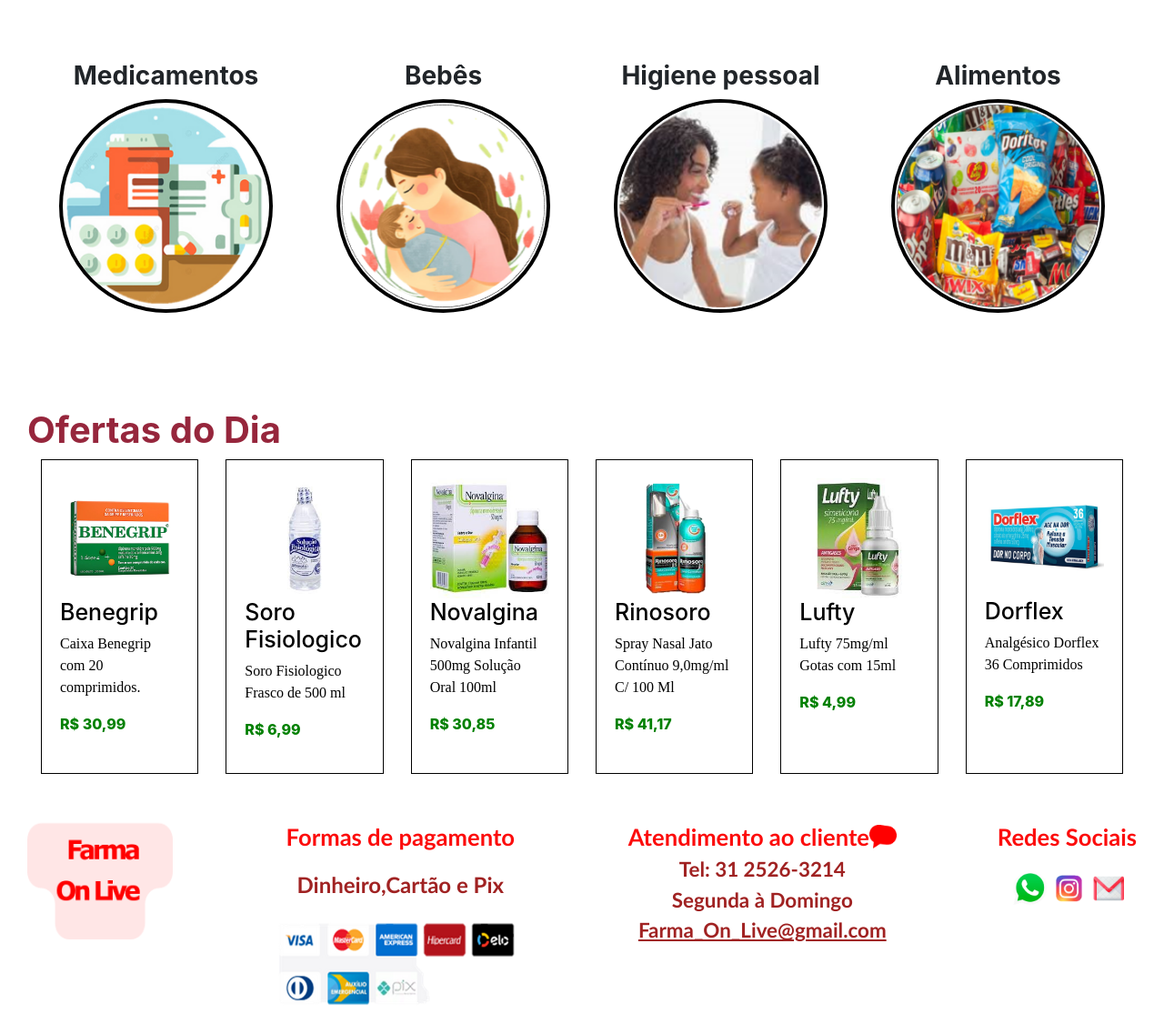
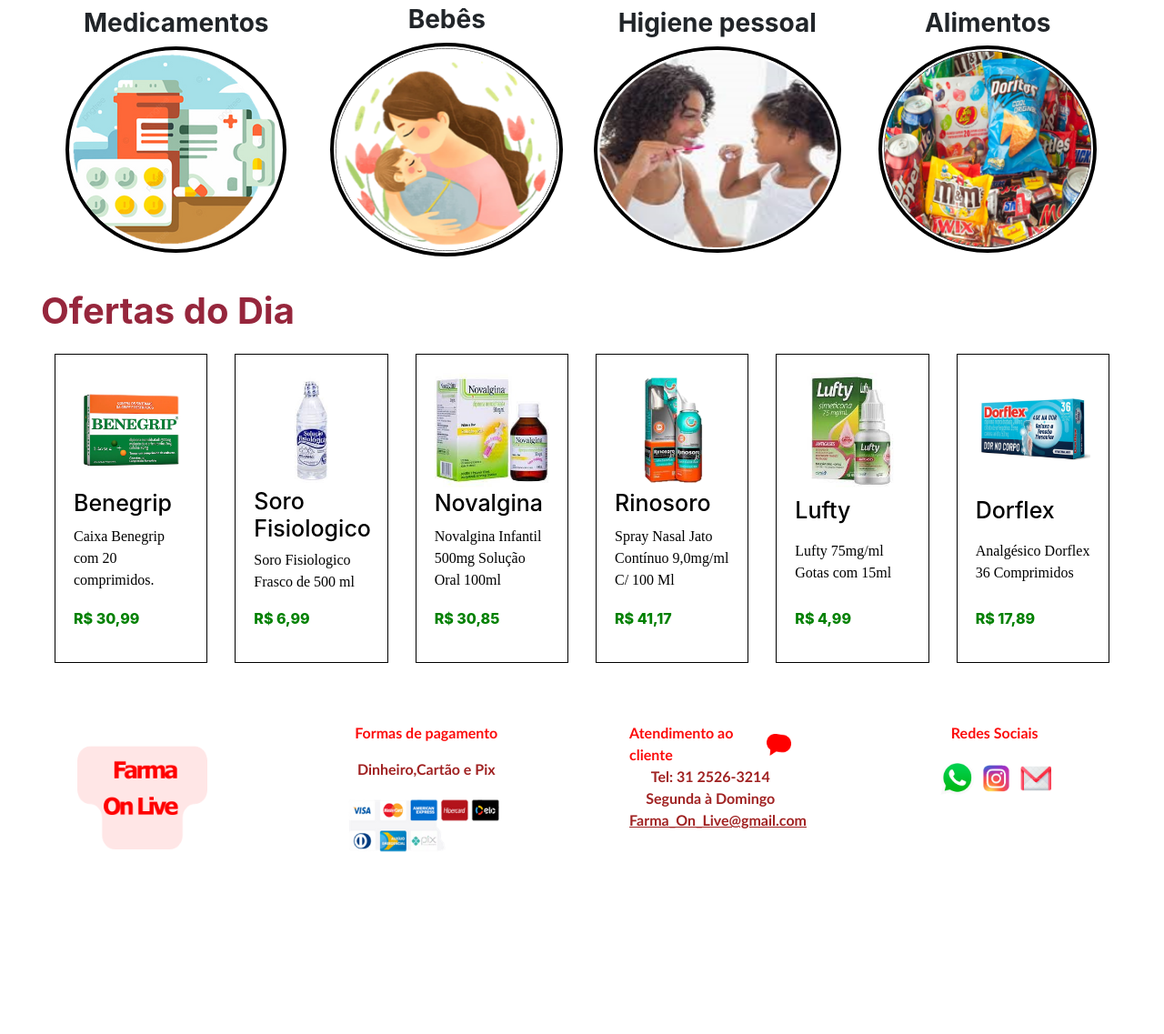
Before and after one commit to Didira123/html, a plain HTML site: page UC12/Projeto Integrador/telas/index.html in a window 1280 px wide. Shown: the part 961-2098 px from the top of the page at 91% size. After the commit the page ends 1948 px from the top, so only its background shows below. Drawn offline with nearby package versions, Linux system fonts and the light colour scheme.

Commit message:
site mais responsivo

```diff
--- a/UC12/Projeto Integrador/css/home.css
+++ b/UC12/Projeto Integrador/css/home.css
@@ -2,8 +2,8 @@
     scroll-behavior: smooth;
 }
 a{
-cursor: pointer;
-width: 100%;
+    cursor: pointer;
+    height: 100%;
 }
 .listMenu li a > img {
     width: 100%;
@@ -17,12 +17,13 @@
 }
 .navegacao{
     display: flex;
-    /* justify-content: space-between; */
+    justify-content: space-between;
     align-items: center;
     height: 138px;
 }
 .logo-barraNav{
     width: 60%;
+    height: 100%;
     display: flex;
     flex-flow: row nowrap;
     justify-content: space-around;
@@ -31,10 +32,14 @@
 .logo{
     /* display: inline-block; */
     flex-basis: 5;
-    width: 180px;
+    width: 100%;
+    height: 100%;
 }
 .logo-imagem{
-    width:100%;
+    width: 100%;
+    height: 100%;
+    padding: 5px;
+    box-sizing: border-box;
 }
 /* .barraNav{
     flex-grow: 1;
@@ -93,7 +98,7 @@
     margin-left: 0;
     display: none;
     justify-content: flex-end;
-    width: 25%;
+    /* width: 25%; */
 }
 .dropleft-MEU{
     top:-16px !important;
@@ -199,7 +204,6 @@
     object-position: 0 37%;
 }
 .imagemC3{
-    /* object-fit: fill; */
     object-position: 0 40%;
 }
 .linkSetaEsquerda{
@@ -238,8 +242,8 @@
     background-color: rgb(221, 201, 21);
 }
 .categorias{
-    height: 400px;
-    margin-bottom: 100px;
+    height: 100%;
+    /* margin-bottom: 100px; */
 }
 
 .subtitulos{
@@ -255,9 +259,11 @@
     align-items: center;
 }
 .item-categoria{
+    height: 100%;
+    padding: 0 1% 3%;
     display: flex;
     flex-flow: column nowrap;
-    justify-content: center;
+    justify-content: space-evenly;
     align-items: center;
 }
 .titulo-item-categoria{
@@ -270,12 +276,13 @@
 .imagem-item-categoria img{
     border-radius: 100%;
     border: 4px solid black;
-    width:235px;
-    height: 235px;
+    width:100%;
+    height: 100%;
 }
 /*///////////////////////////*/
 .borda{
-    flex-shrink: 1;
+    padding-top: 15px;
+    padding-bottom: 15px;
 }
 .borda > div{
     padding: 20px;
@@ -284,6 +291,9 @@
     border-width: 1px;
     box-sizing: border-box;
     height: 100%;
+    display: flex;
+    flex-direction: column;
+    justify-content: space-between;
 }
 .titulo {
     color: black;
@@ -303,20 +313,30 @@
 .Final{
     margin-top: 50px;
     display: flex;
-    justify-content:space-between;
+    justify-content:space-around;
+    /* align-items: center; */
 }
-.logo{
-    width: 160px;
-    height: 120px;
+footer > .row > div {
+    /* height: 225px; */
+    margin-bottom: 30px;
+}
+.logo-bottom{
+    display: flex;
+    justify-content: center;
+    align-items: center;
+}
+.logo-bottom a{
+    width: 80%;
+    height: auto;
 }
 .formas{
-    font-size: 160%;
+    font-size: 16px;
     font-family: 'Gill Sans', 'Gill Sans MT', Calibri, 'Trebuchet MS', sans-serif;
     color: rgb(252, 12, 12);
     font-weight: bold;
 }
 .paga{
-    font-size: 150%;
+    font-size: 16px;
     font-family: 'Gill Sans', 'Gill Sans MT', Calibri, 'Trebuchet MS', sans-serif;
     color: rgb(160, 34, 34);
     font-weight: bold;
@@ -334,7 +354,7 @@
     align-items: center;
 }
 .aten{
-    font-size: 160%;
+    font-size: 16px;
     font-family: 'Gill Sans', 'Gill Sans MT', Calibri, 'Trebuchet MS', sans-serif;
     color: rgb(252, 12, 12);
     font-weight: bold;
@@ -343,20 +363,20 @@
     width: 30px;
 }
 .tel{
-    font-size: 140%;
+    font-size: 16px;
     font-family: 'Gill Sans', 'Gill Sans MT', Calibri, 'Trebuchet MS', sans-serif;
     color: rgb(160, 34, 34);
     font-weight: bold;
 
 }
 .dias{
-    font-size: 140%;
+    font-size: 16px;
     font-family: 'Gill Sans', 'Gill Sans MT', Calibri, 'Trebuchet MS', sans-serif;
     color: rgb(160, 34, 34);
     font-weight: bold;
 }
 .gmail{
-    font-size: 140%;
+    font-size: 16px;
     font-family: 'Gill Sans', 'Gill Sans MT', Calibri, 'Trebuchet MS', sans-serif;
     color: rgb(160, 34, 34);
     font-weight: bold;
@@ -368,7 +388,7 @@
     flex-direction: column;
 }
 .sociais{
-    font-size: 160%;
+    font-size: 16px;
     font-family: 'Gill Sans', 'Gill Sans MT', Calibri, 'Trebuchet MS', sans-serif;
     color: rgb(252, 12, 12);
     font-weight: bold;
@@ -381,7 +401,7 @@
     position: fixed;
 }
 .volta-topo{
-    margin-bottom: 10px;
+    margin: 0 0 10px 10px;
     width: 60px;
     height: 60px;
     position: fixed;
@@ -408,7 +428,9 @@
     }
 
 }
+/* @media screen and (max-width:1450px) {
 
+} */
 @media screen and (max-width:1450px) {
     .textoLogin p{
         font-size: 12px;
@@ -436,10 +458,18 @@
     .listMenu{
         display: none;
     }
-    .logo-barraNav{
-        width: 75%;
-    }
     .menu{
         display: flex;
     }
 }
+/* @media screen and (max-width:900px) {
+
+} */
+@media screen and (max-width:750px) {
+    .bd-example{
+        display: none;
+    }
+    .vantagens{
+        margin-top: 30px;
+    }
+}
--- a/UC12/Projeto Integrador/css/reset.css
+++ b/UC12/Projeto Integrador/css/reset.css
@@ -23,14 +23,14 @@
 	font: inherit;
 	vertical-align: baseline;
 	min-width: 0 !important;
-	max-width: none !important;
+	max-width: 100% !important;
 }
 /* HTML5 display-role reset for older browsers */
 article, aside, details, figcaption, figure,
 footer, header, hgroup, menu, nav, section {
 	display: block;
 	min-width: 0 !important;
-	max-width: none !important;
+	max-width: 100% !important;
 }
 body {
 	line-height: 1;
@@ -39,7 +39,7 @@
 	list-style: none;
 	margin: 0 !important;
 	min-width: 0 !important;
-	max-width: none !important;
+	max-width: 100% !important;
 }
 blockquote, q {
 	quotes: none;
@@ -53,11 +53,11 @@
 	border-collapse: collapse;
 	border-spacing: 0;
 	min-width: 0 !important;
-	max-width: none !important;
+	max-width: 100% !important;
 }
 figure{
-	margin: 0;
+	margin: 0 !important;
 	padding: 0;
 	min-width: 0 !important;
-	max-width: none !important;
+	max-width: 100% !important;
 }
--- a/UC12/Projeto Integrador/js/script.js
+++ b/UC12/Projeto Integrador/js/script.js
@@ -1,5 +1,7 @@
+// window.onbeforeunload = function () {
+//     window.scrollTo(0, 0);
+// }
 window.scrollTo(0, 0);
-
 // function scrollToFirstText(formulario){
 //     var valor_busca = formulario.querySelector('input').value;
 //     alert(valor_busca);
--- a/UC12/Projeto Integrador/telas/index.html
+++ b/UC12/Projeto Integrador/telas/index.html
@@ -16,8 +16,8 @@
   <header class="cabecalho">
     <nav class="navegacao">
       <div class="logo-barraNav">
-        <figure class="logo"><a href="index.html"><img src="../source/Home Page/Logo - Home.png" class="logo-imagem"
-            alt="Logo da Farma-OnLive"></a></figure>
+        <a href="index.html"><figure class="logo"><img src="../source/Home Page/Logo - Home.png" class="logo-imagem"
+            alt="Logo da Farma-OnLive"></figure></a>
         <form class="form-inline my-2 my-lg-0 pesquisa">
           <div class="w-100">
             <input class="form-control mr-sm-2 col-10" type="search" placeholder="Search" aria-label="Search">
@@ -43,15 +43,15 @@
       <div class="menu dropleft">
         <img src="../source/Home Page/Menu - Home.png" data-toggle="dropdown" alt="menu tracejado com opções extras">
         <div class="dropdown-menu dropleft-MEU">
-          <div class="dropdown-item">Portal</div>
-          <div class="dropdown-item">Entrada</div>
-          <div class="dropdown-item">Escolhas da Casa</div>
+          <div class="dropdown-item">Login / Cadastre-se</div>
+          <div class="dropdown-item">Favoritos</div>
+          <div class="dropdown-item">Carrinho</div>
         </div>
       </div>
     </nav>
   </header>
   <main class="principal">
-    <scetion class="bd-example">
+    <section class="bd-example">
       <div id="carouselExampleCaptions" class="carousel slide" data-ride="carousel">
         <ol class="carousel-indicators">
           <li data-target="#carouselExampleCaptions" data-slide-to="0" class="active"></li>
@@ -101,7 +101,8 @@
         </a>
       </div>
     </section>
-    <section class="flexRow-center">
+    <section class="vantagens">
+      <div class="row flexRow-center">
         <div class="flexColumn-center compra">
           <h2>Retire perto de você</h2><img style="width:190px" src="../source/Home Page/loja -Home.png" alt="">
         </div>
@@ -111,32 +112,33 @@
         <div class="flexColumn-center entrega">
           <h2>Entrega Relâmpago</h2><img src="../source/Home Page/flash-Home.png" alt="">
         </div>
+      </div>
     </section>
-    <section class="categorias">
+    <section class="container categorias">
       <h3 class="subtitulos">Categorias</h3>
-      <ul class="list-itens-categorias">
-        <li class="item-categoria">
+      <ul class="row list-itens-categorias">
+        <li class="item-categoria col-sm-6 col-md-4 col-xl-3">
           <h4 class="titulo-item-categoria">Medicamentos</h4>
           <div class="imagem-item-categoria"><img src="../source/categorias/Medicamentos.png" alt=""></div>
         </li>
-        <li class="item-categoria">
+        <li class="item-categoria col-sm-6 col-md-4 col-xl-3">
           <h4 class="titulo-item-categoria">Bebês</h4>
           <div class="imagem-item-categoria"><img src="../source/categorias/Bebês.png" alt=""></div>
         </li>
-        <li class="item-categoria">
+        <li class="item-categoria col-sm-6 col-md-4 col-xl-3">
           <h4 class="titulo-item-categoria">Higiene pessoal</h4>
           <div class="imagem-item-categoria"><img src="../source/categorias/Higiene Pessoal.png" alt=""></div>
         </li>
-        <li class="item-categoria">
+        <li class="item-categoria col-sm-6 col-md-4 col-xl-3">
           <h4 class="titulo-item-categoria">Alimentos</h4>
           <div class="imagem-item-categoria"><img src="../source/categorias/Alimentos.png" alt=""></div>
         </li>
       </ul>
     </section>
-    <section>
+    <section class="container">
       <h3 class="subtitulos">Ofertas do Dia</h3>
       <ul class="row produtos">
-        <li class="borda col-2">
+        <li class="borda col-sm-6 col-md-4 col-xl-2">
           <div>
             <div class="center"><img class="w-100" src="../source/Benegrip30.99.jpeg"></div>
             <h4 class="titulo">Benegrip</h4>
@@ -144,7 +146,7 @@
             <p class="verde">R$ 30,99</p>
           </div>
         </li>
-        <li class="borda col-2">
+        <li class="borda col-sm-6 col-md-4 col-xl-2">
           <div>
             <div class="center"><img class="w-100" src="../source/SoroFisiologico.jpg"></div>
             <h4 class="titulo">Soro Fisiologico</h4>
@@ -152,7 +154,7 @@
             <p class="verde">R$ 6,99</p>
           </div>
         </li>
-        <li class="borda col-2">
+        <li class="borda col-sm-6 col-md-4 col-xl-2">
           <div>
             <div class="center"><img class="w-100" src="../source/Imagem3.jpg"></div>
             <h4 class="titulo">Novalgina</h4>
@@ -160,7 +162,7 @@
             <p class="verde">R$ 30,85</p>
           </div>
         </li>
-        <li class="borda col-2">
+        <li class="borda col-sm-6 col-md-4 col-xl-2">
           <div>
             <div class="center"><img class="w-100" src="../source/Imagem2.png"></div>
             <h4 class="titulo">Rinosoro</h4>
@@ -168,7 +170,7 @@
             <p class="verde">R$ 41,17</p>
           </div>
         </li>
-        <li class="borda col-2">
+        <li class="borda col-sm-6 col-md-4 col-xl-2">
           <div>
             <div class="center"><img class="w-100" src="../source/Imagem4.jpg"></div>
             <h4 class="titulo">Lufty</h4>
@@ -176,7 +178,7 @@
             <p class="verde">R$ 4,99</p>
           </div>
         </li>
-        <li class="borda col-2">
+        <li class="borda col-sm-6 col-md-4 col-xl-2">
           <div>
             <div class="center"><img class="w-100" src="../source/Dorflex2.png"></div>
             <h4 class="titulo">Dorflex</h4>
@@ -187,18 +189,19 @@
       </ul>
     </section>
   </main>
-  <footer class="Final">
-    <div class="logo">
+  <footer class="container-fluid">
+    <div class="row Final">
+      <div class="logo-bottom col-sm-6 col-md-4 col-xl-2">
         <a href="index.html">
-        <img class="w-100" src="../source/footer/Logo - Home.png">
+          <img src="../source/footer/Logo - Home.png">
         </a>
       </div>
-    <div class="Alinhamento">
+      <div class="Alinhamento col-sm-6 col-md-4 col-xl-2">
         <p class="formas">Formas de pagamento</p>
         <p class="paga">Dinheiro,Cartão e Pix</p>
         <div class="pagamento"><img src="../source/footer/Formas de pagamentos.png"></div>
       </div>
-    <div class="Atendimento">
+      <div class="Atendimento col-sm-6 col-md-4 col-xl-2">
         <div class="Frase-Atendimento">
           <p class="aten">Atendimento ao cliente</p>
           <div class="cliente"><img class="w-100" src="../source/footer/Atendimento ao cliente.png"></div>
@@ -207,9 +210,10 @@
         <p class="dias">Segunda à Domingo</p>
         <p class="gmail"> Farma_On_Live@gmail.com</p>
       </div>
-    <div class="Alinhamento">
+      <div class="Alinhamento col-sm-6 col-md-4 col-xl-2">
         <p class="sociais">Redes Sociais</p>
         <div class="redes"><img class="w-100" src="../source/footer/Redes Sociais C.png"></div>
+      </div>
     </div>
   </footer>
 
@@ -255,5 +259,4 @@
     crossorigin="anonymous"></script>
   <script src="../js/script.js"></script>
 </body>
-
 </html>
```
Lines whose indentation alone changed are shown as unchanged.
